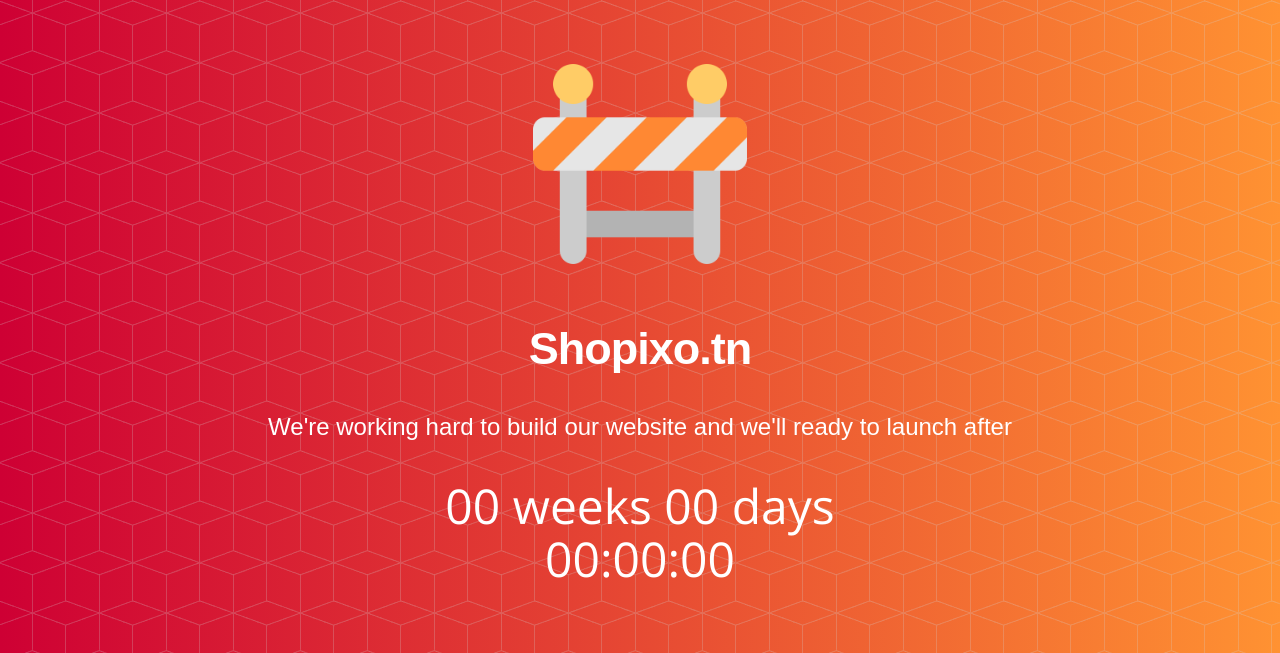
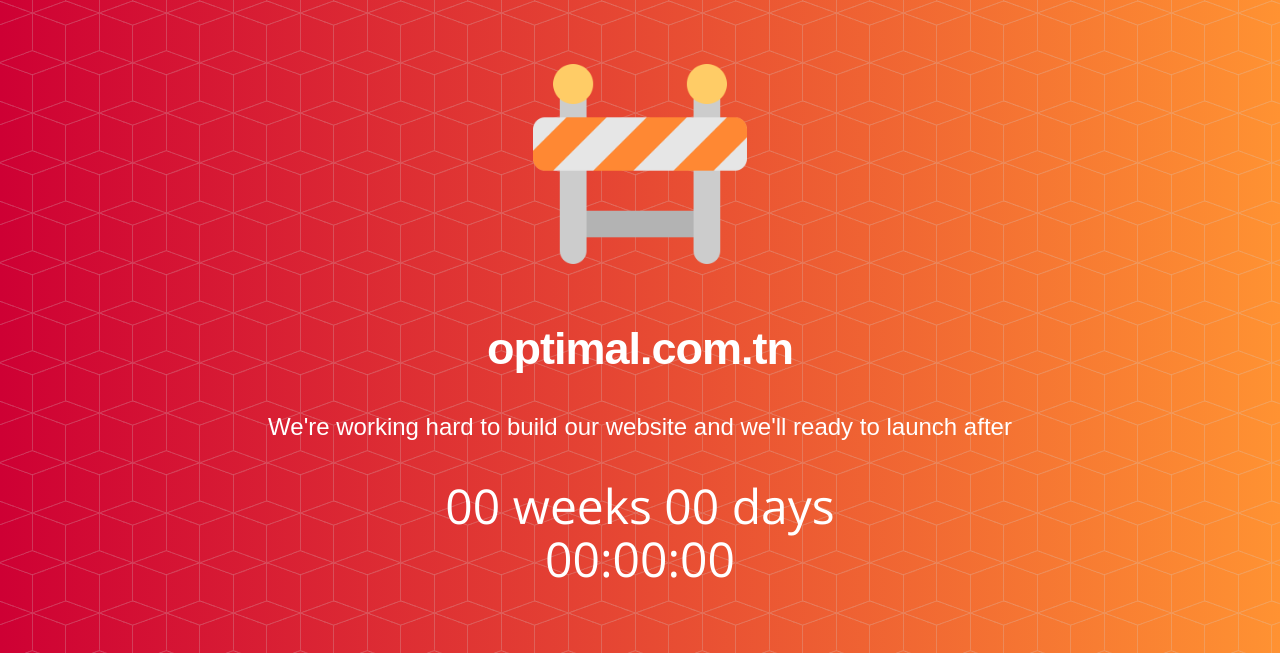
Before and after one commit to MalekBouba/optimal-comming-soon, a plain HTML site: page index.html in a window 1280 px wide. Shown: the top 653 px of the page. Drawn offline with nearby package versions, Linux system fonts and the light colour scheme.

Commit message:
Update index.html

```diff
--- a/index.html
+++ b/index.html
@@ -42,7 +42,7 @@
         <img class="construction-img" src="assets/img/man.png" alt="Under Construction | Optimal Solution ltd."/>
       </div>
       <div class="col-md-12">
-        <h1>Shopixo.tn</h1>
+        <h1>optimal.com.tn</h1>
         <h2 class="subtitle">We're working hard to build our website and we'll ready to launch after</h2>
         <div id="countdown"></div>
 
```
